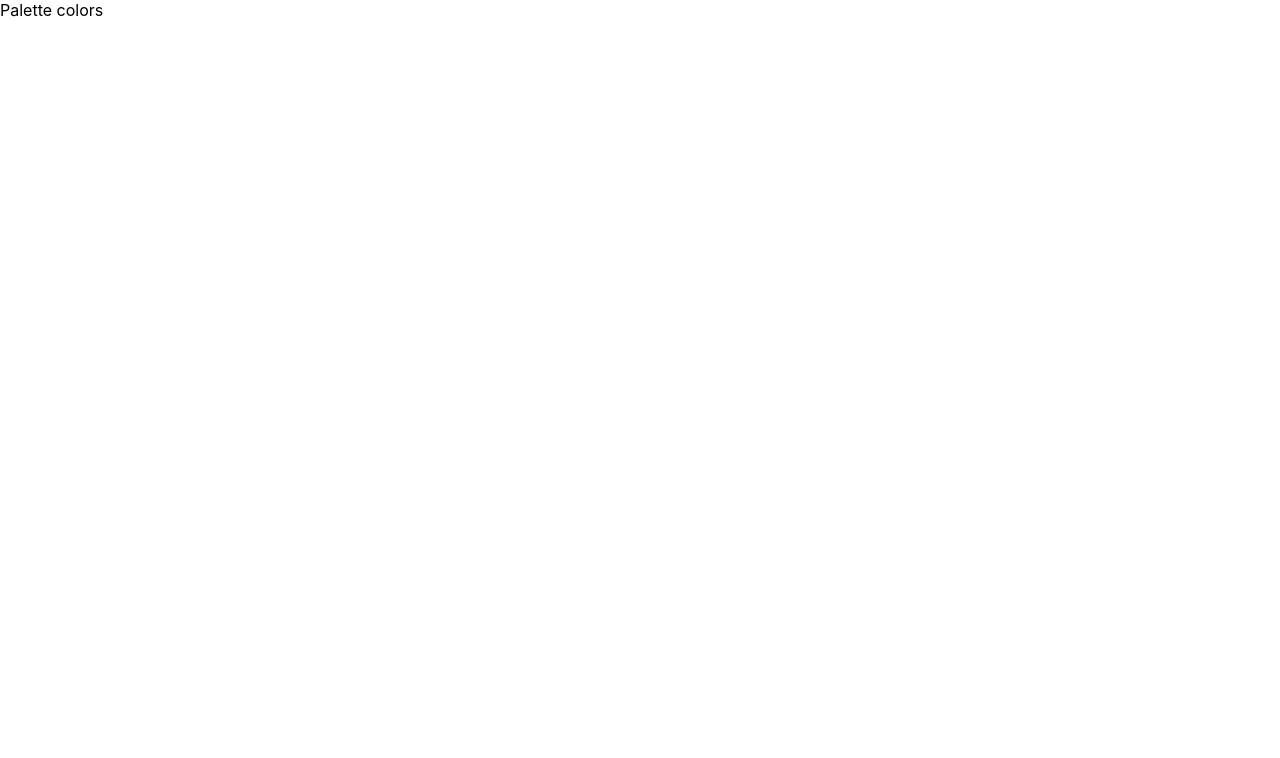
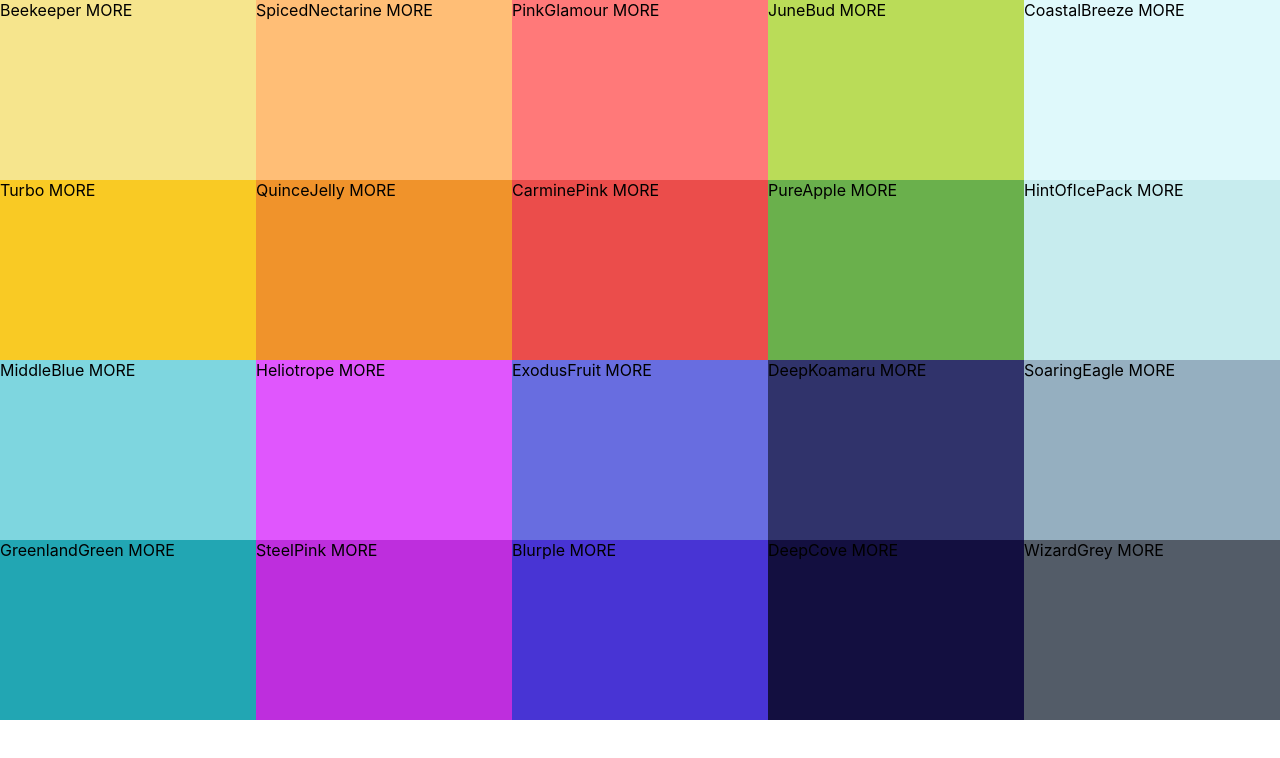
Before and after one commit to JakhongirEngineer/color-picker, a React (Create React App) app: page / in a window 1280 px wide. Shown: the top 758 px of the page. Built offline with nearby package versions, Linux system fonts and the light colour scheme.

Commit message:
creates ColorBox component

```diff
--- /dev/null
+++ b/src/ColorBox.css
@@ -0,0 +1,8 @@
+.ColorBox {
+  width: 20%;
+  height: 25%;
+  margin: 0 auto;
+  display: inline-block;
+  position: relative;
+  cursor: pointer;
+}
--- /dev/null
+++ b/src/ColorBox.jsx
@@ -0,0 +1,12 @@
+import React from "react";
+import "./ColorBox.css";
+function ColorBox({ backgroundColor, name }) {
+  return (
+    <div className="ColorBox" style={{ backgroundColor }}>
+      <span>{name}</span>
+      <span> MORE </span>
+    </div>
+  );
+}
+
+export default ColorBox;
--- /dev/null
+++ b/src/Palette.css
@@ -0,0 +1,6 @@
+.Palette {
+  height: 100vh;
+}
+.Palette-colors {
+  height: 90%;
+}
--- a/src/Palette.jsx
+++ b/src/Palette.jsx
@@ -1,10 +1,15 @@
 import React from "react";
+import ColorBox from "./ColorBox";
+import "./Palette.css";
 
 function Palette(props) {
+  const colorBoxes = props.colors.map((color) => {
+    return <ColorBox backgroundColor={color.color} name={color.name} />;
+  });
   return (
     <div className="Palette">
       {/* header */}
-      <div className="Palette-colors">Palette colors</div>
+      <div className="Palette-colors">{colorBoxes}</div>
       {/* footer */}
     </div>
   );
```
